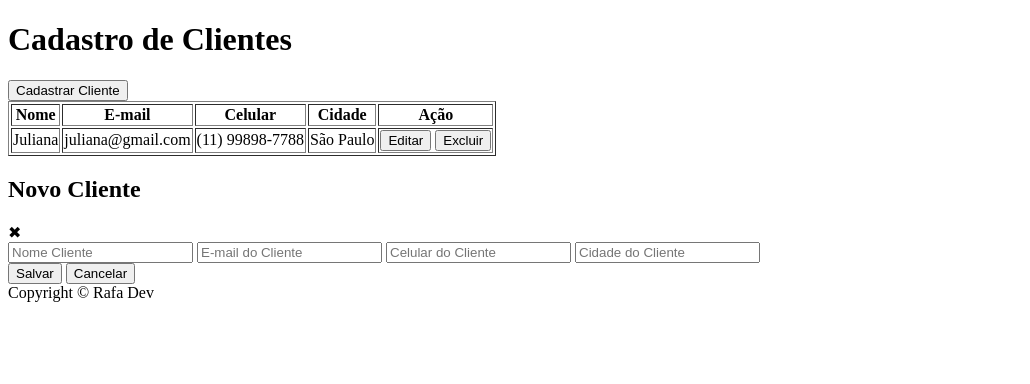
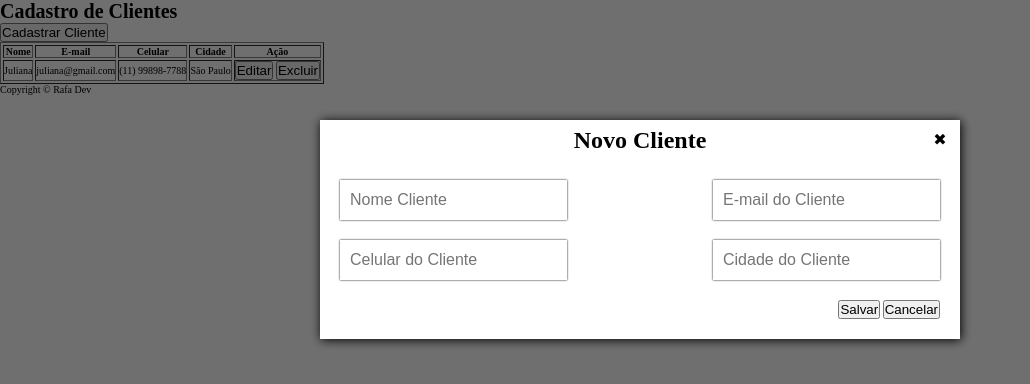
Before and after one commit to RafaelPires2/cadastroClientes, a plain HTML site: page index.html in a window 1280 px wide. Shown: the whole page, without its empty margins (0-1030 px from the left). Drawn offline with Linux system fonts and the light colour scheme.

Commit message:
implementation modal

```diff
--- a/css/main.css
+++ b/css/main.css
@@ -0,0 +1,18 @@
+*{
+    padding: 0;
+    margin: 0;
+    box-sizing: border-box;
+}
+:root{
+    --white: #fff;
+    --btn-close: #FF4949;
+
+    --primary-color: #FFBA00;
+    --secundary-color: #FFF1CC;
+    --shadow-color: #CCC;
+    --text-color: #FFF;
+
+
+
+    font-size: 62.5%;
+}
--- a/css/modal.css
+++ b/css/modal.css
@@ -0,0 +1,90 @@
+.modal{
+    position: fixed;
+    top: 0;
+    left: 0;
+    width: 100%;
+    height: 100%;
+    background: #00000090;
+    /* opacity: 0;
+    z-index: -1; */
+}
+.modal.active{
+    opacity: 1;
+    z-index: 1;
+}
+.modal-content{
+    display: flex;
+    flex-direction: column;
+    gap:2rem;
+    width: 50vw;
+    margin: 15vh auto;
+    padding-bottom: 2rem;
+    background-color: var(--white);
+    box-shadow: 1px 1px 10px black;
+}
+.modal-header{
+    display: flex;
+    position: relative;
+    justify-content: center;
+    height: 4rem;
+    line-height: 4rem;
+    font-size: 1.6rem;
+}
+.modal-close{
+    position: absolute;
+    right: 0;
+    display: block;
+    width: 4rem;
+    height: 4rem;
+    text-align: center;
+    user-select: none;
+    cursor: pointer;
+}
+.modal-close:hover{
+    background-color: var(--btn-close);
+    color: var(--white);
+}
+.modal-form{
+    display: flex;
+    justify-content: space-between;
+    flex-wrap: wrap;
+    gap: 2rem;
+    padding: 0 2rem;
+}
+.modal-field{
+    width: calc(50% -1rem);
+    height: 4rem;
+    outline-style: none;
+    border-style: none;
+    box-shadow: 0 0 .2rem black;
+    padding: 0 1rem;
+    font-size: 1.6rem;
+}
+.modal-field:focus{
+    border: .2rem solid var(--primary-color);
+    box-shadow: 0 0 .3rem var(--primary-color);
+}
+.modal-footer{
+    background-color: inherit;
+    text-align: right;
+    padding: 0 2rem;
+}
+/*
+@media (max-width:480px){
+    .modal{
+        top: 100%;
+        transition: all 1s ease;
+    }
+    .modal-active{
+        top: 0;
+    }
+    .modal-content{
+        margin:0;
+        width:100%;
+        position:fixed;
+    }
+    .modal-field{
+        width:100%;
+    }
+
+} */
--- a/index.html
+++ b/index.html
@@ -4,6 +4,14 @@
     <meta charset="UTF-8">
     <meta http-equiv="X-UA-Compatible" content="IE=edge">
     <meta name="viewport" content="width=device-width, initial-scale=1.0">
+
+    <link rel="stylesheet" href="./css/button.css"/>
+    <link rel="stylesheet" href="./css/main.css"/>
+    <link rel="stylesheet" href="./css/modal.css"/>
+    <link rel="stylesheet" href="./css/records.css"/>
+
+
+
     <title>Cadastro de Clientes</title>
 </head>
 <body>
```
